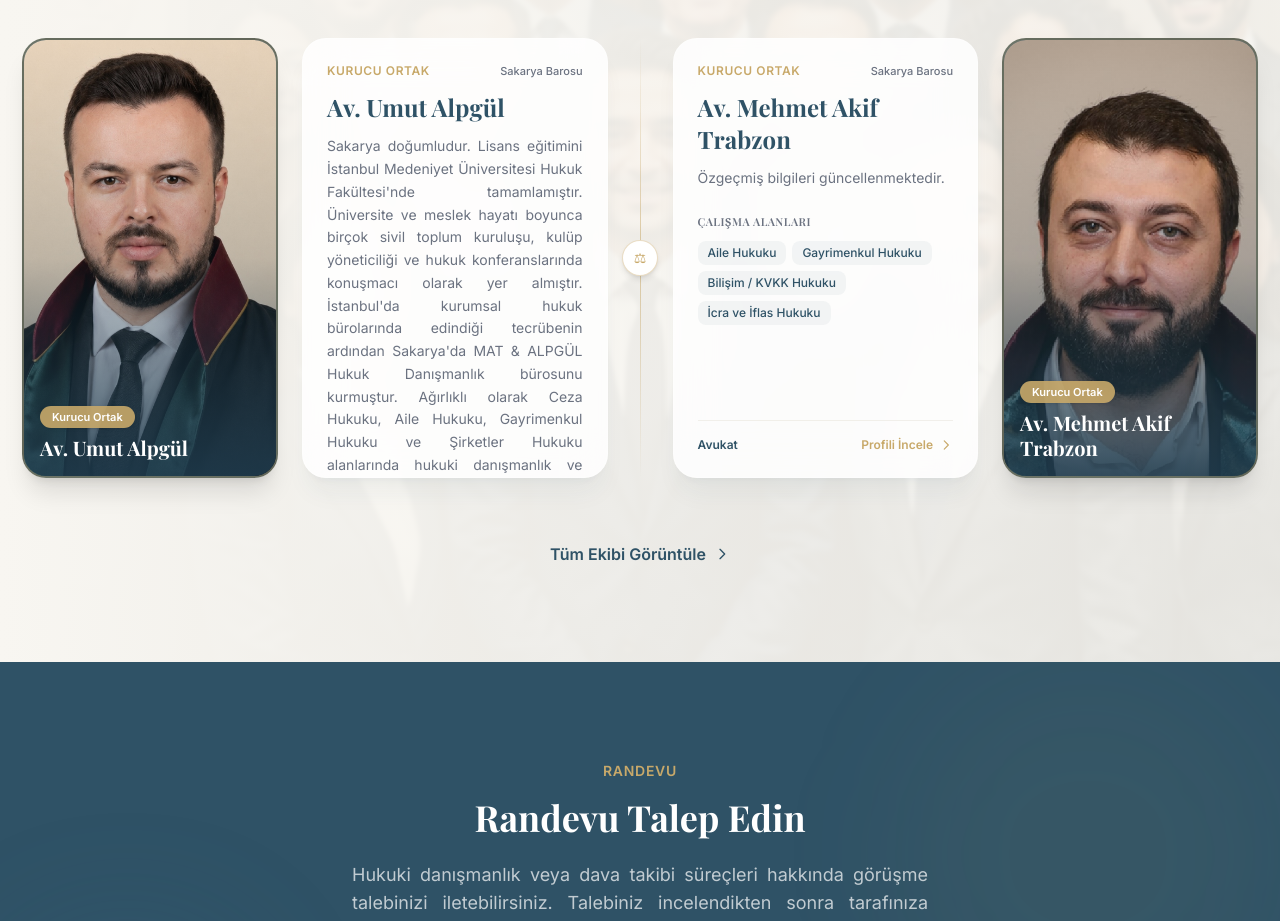
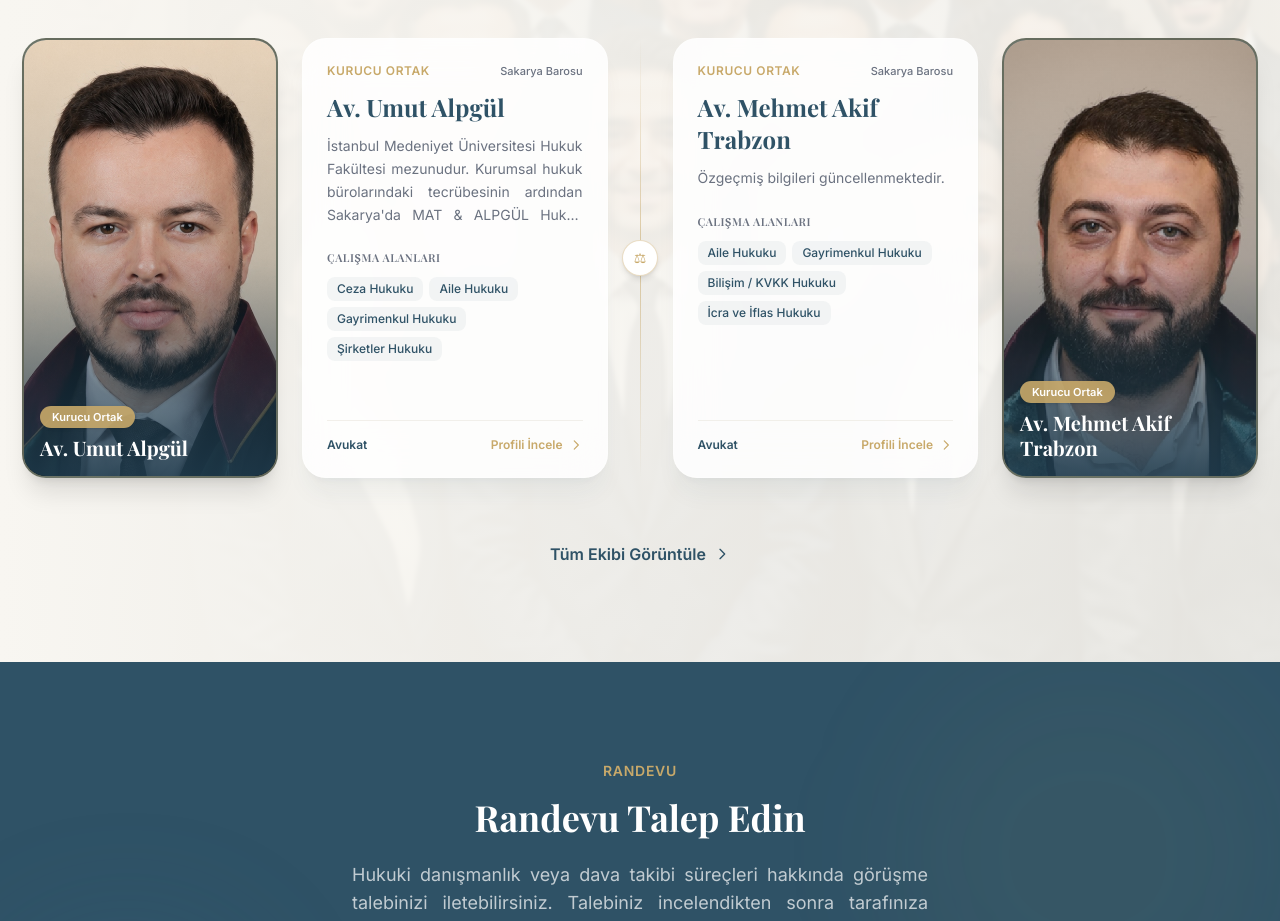
Before and after one commit to Erkan54/mat-hukuk, a React (Vite) app: page / in a window 1280 px wide. Shown: the part 2880-3801 px from the top of the page. Built offline with nearby package versions, Linux system fonts and the light colour scheme; a web font is replaced by a local one.

Commit message:
Ana sayfa ekip karti aciklamasi kisaltildi

```diff
--- a/src/components/home/TeamPreview.jsx
+++ b/src/components/home/TeamPreview.jsx
@@ -90,7 +90,7 @@ export default function TeamPreview() {
                 {team[0].name}
               </h3>
 
-              <p className="text-sm text-text-secondary leading-relaxed mb-6">
+              <p className="text-sm text-text-secondary leading-relaxed mb-6 line-clamp-4">
                 {team[0].shortBio}
               </p>
 
@@ -164,7 +164,7 @@ export default function TeamPreview() {
                 {team[1].name}
               </h3>
 
-              <p className="text-sm text-text-secondary leading-relaxed mb-6">
+              <p className="text-sm text-text-secondary leading-relaxed mb-6 line-clamp-4">
                 {team[1].shortBio}
               </p>
 
@@ -265,7 +265,7 @@ export default function TeamPreview() {
                 </div>
               </div>
 
-              <p className="text-sm text-text-secondary leading-relaxed mb-4">{lawyer.shortBio}</p>
+              <p className="text-sm text-text-secondary leading-relaxed mb-4 line-clamp-4">{lawyer.shortBio}</p>
 
               <div className="pt-3 border-t border-border/40 flex items-center justify-between gap-2">
                 <div className="flex flex-wrap gap-1.5 min-w-0">
--- a/src/data/team.js
+++ b/src/data/team.js
@@ -5,7 +5,8 @@ export const team = [
     title: 'Kurucu Ortak',
     role: 'founder',
     image: '/images/lawyer1.png',
-    shortBio: 'Sakarya doğumludur. Lisans eğitimini İstanbul Medeniyet Üniversitesi Hukuk Fakültesi\'nde tamamlamıştır. Üniversite ve meslek hayatı boyunca birçok sivil toplum kuruluşu, kulüp yöneticiliği ve hukuk konferanslarında konuşmacı olarak yer almıştır. İstanbul\'da kurumsal hukuk bürolarında edindiği tecrübenin ardından Sakarya\'da MAT & ALPGÜL Hukuk Danışmanlık bürosunu kurmuştur. Ağırlıklı olarak Ceza Hukuku, Aile Hukuku, Gayrimenkul Hukuku ve Şirketler Hukuku alanlarında hukuki danışmanlık ve dava takibi hizmeti sunmaktadır.',
+    shortBio: 'İstanbul Medeniyet Üniversitesi Hukuk Fakültesi mezunudur. Kurumsal hukuk bürolarındaki tecrübesinin ardından Sakarya\'da MAT & ALPGÜL Hukuk Danışmanlık bürosunu kurmuştur.',
+    bio: 'Sakarya doğumludur. Lisans eğitimini İstanbul Medeniyet Üniversitesi Hukuk Fakültesi\'nde tamamlamıştır. Üniversite ve meslek hayatı boyunca birçok sivil toplum kuruluşu, kulüp yöneticiliği ve hukuk konferanslarında konuşmacı olarak yer almıştır. İstanbul\'da kurumsal hukuk bürolarında edindiği tecrübenin ardından Sakarya\'da MAT & ALPGÜL Hukuk Danışmanlık bürosunu kurmuştur. Ağırlıklı olarak Ceza Hukuku, Aile Hukuku, Gayrimenkul Hukuku ve Şirketler Hukuku alanlarında hukuki danışmanlık ve dava takibi hizmeti sunmaktadır.',
     expertise: ['Ceza Hukuku', 'Aile Hukuku', 'Gayrimenkul Hukuku', 'Şirketler Hukuku'],
     education: [
       'İstanbul Medeniyet Üniversitesi Hukuk Fakültesi (Lisans - 2021)'
@@ -22,6 +23,7 @@ export const team = [
     role: 'founder',
     image: '/images/lawyer2.png',
     shortBio: 'Özgeçmiş bilgileri güncellenmektedir.',
+    bio: 'Özgeçmiş bilgileri güncellenmektedir.',
     expertise: ['Aile Hukuku', 'Gayrimenkul Hukuku', 'Bilişim / KVKK Hukuku', 'İcra ve İflas Hukuku'],
     education: [
       'Hukuk Fakültesi - Lisans'
@@ -38,6 +40,7 @@ export const team = [
     role: 'assistant',
     image: null,
     shortBio: 'MAT & ALPGÜL Hukuk Bürosu bünyesinde Asistan olarak çalışmalarına devam etmektedir.',
+    bio: 'MAT & ALPGÜL Hukuk Bürosu bünyesinde Asistan olarak çalışmalarına devam etmektedir.',
     expertise: ['Hukuki Araştırma', 'Süreç Takibi', 'Bilişim ve KVKK'],
     education: [],
     experience: 'Asistan',
--- a/src/pages/Team.jsx
+++ b/src/pages/Team.jsx
@@ -70,7 +70,7 @@ export default function Team() {
 
                   {/* Info */}
                   <div className="lg:col-span-2 p-8 lg:p-12">
-                    <p className="text-text-secondary leading-relaxed mb-8">{lawyer.shortBio}</p>
+                    <p className="text-text-secondary leading-relaxed mb-8">{lawyer.bio || lawyer.shortBio}</p>
 
                     <div className="grid sm:grid-cols-2 gap-8">
                       <div>
```
Also changed, not shown: public/images/lawyer1.png, 1 other file (tests, documents, lock files or other folders).
